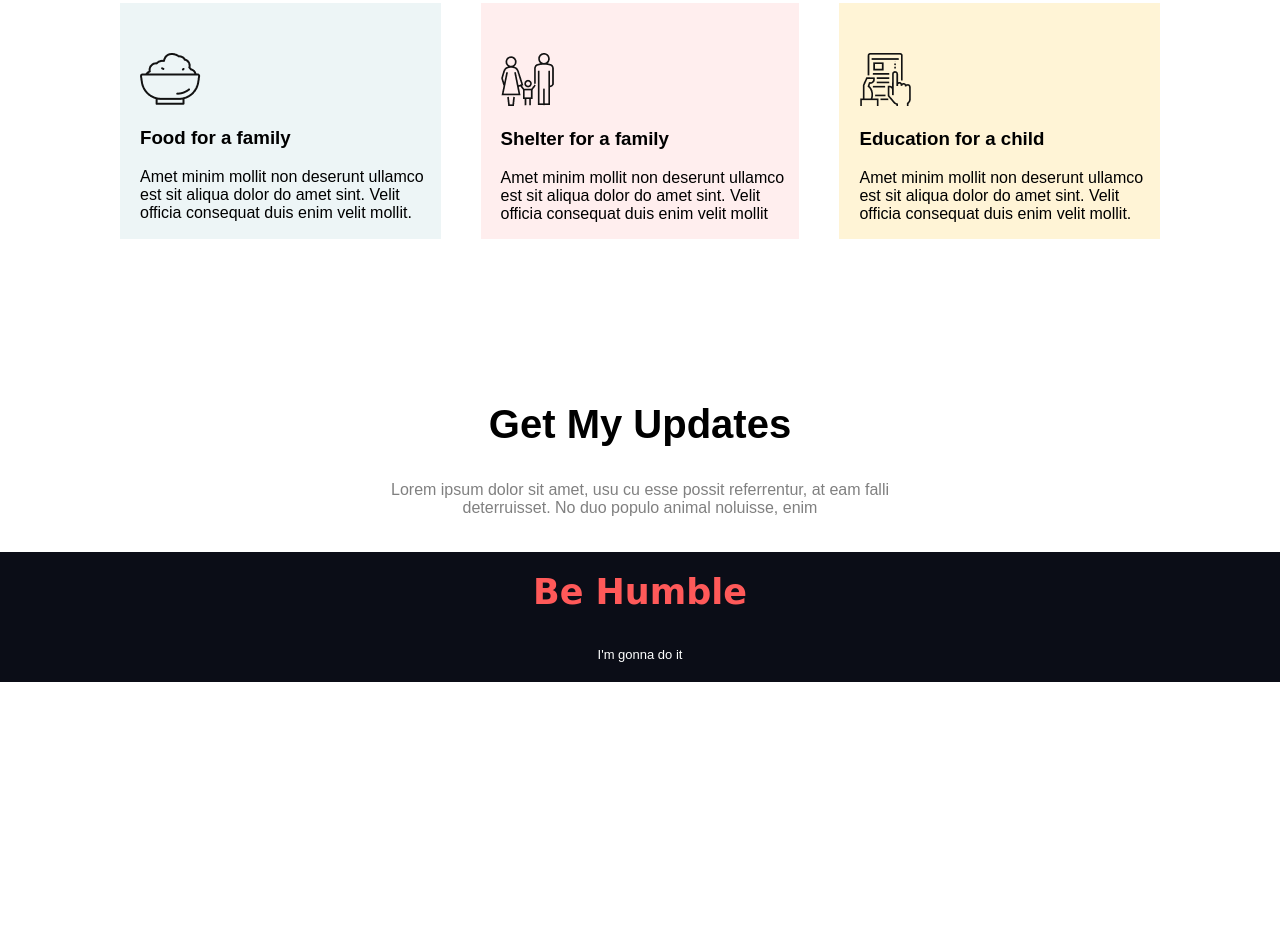
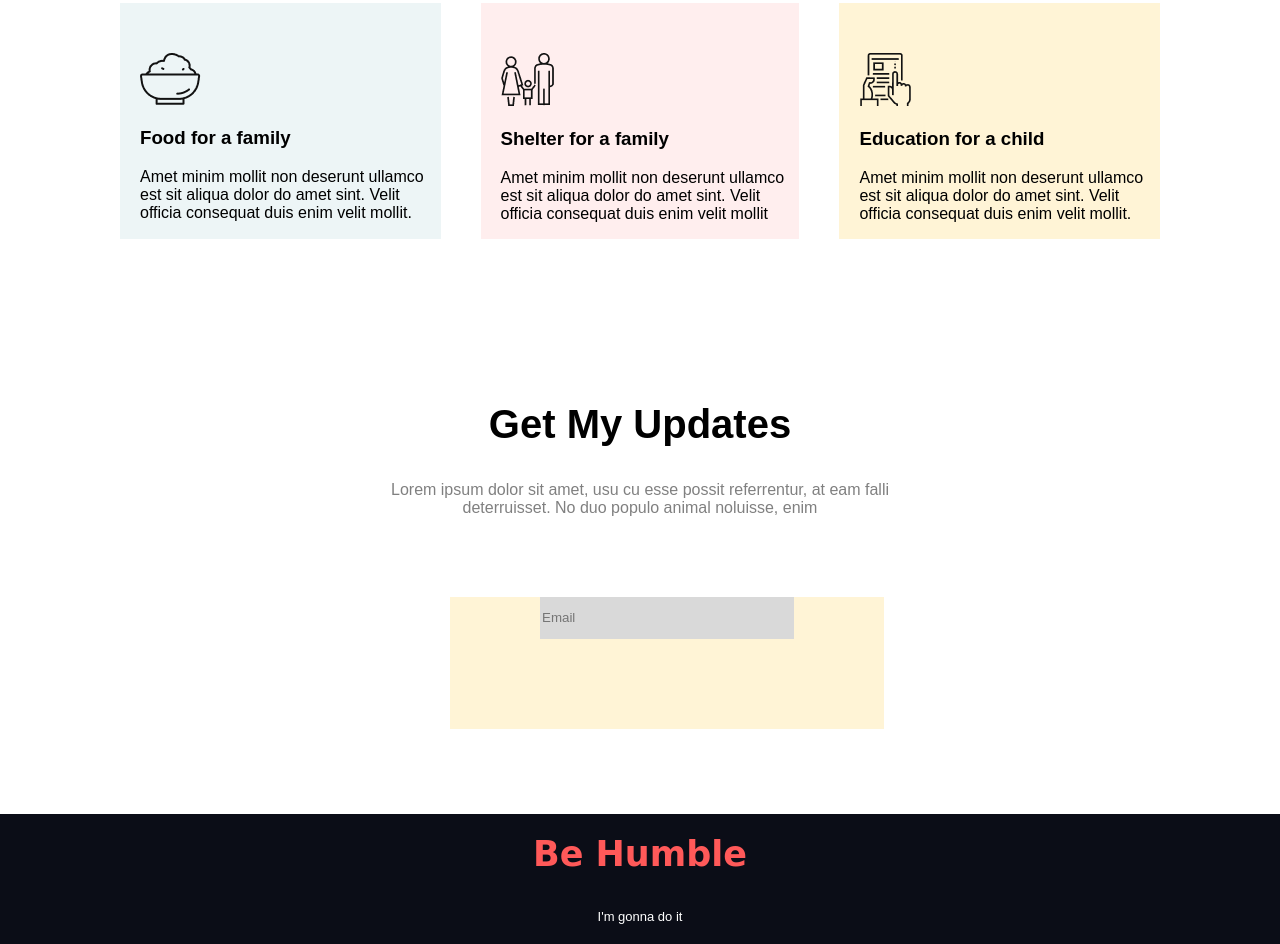
Before and after one commit to SynysterRudro/Milestone1-Assignment, a plain HTML site: page index.html in a window 1280 px wide. Shown: the part 1380-2324 px from the top of the page. Before the commit the page ends 2062 px from the top, so only its background shows below. Drawn offline with Linux system fonts and the light colour scheme; a web font is replaced by a local one.

Commit message:
get my updates template

```diff
--- a/index.html
+++ b/index.html
@@ -149,6 +149,10 @@
                 deterruisset. No duo populo animal noluisse, enim</p>
         </div>
 
+        <div>
+            <input id="email-field" type="email" placeholder="Email">
+        </div>
+
     </section>
 
 </body>
--- a/style.css
+++ b/style.css
@@ -147,6 +147,25 @@ h2 {
     margin-bottom: 40px;
 }
 
+#email-field {
+
+    margin-top: 50px;
+    margin-bottom: 50px;
+    margin-left: 450px;
+
+    border: none;
+    outline: none;
+
+    background-color: #D9D9D9;
+    height: 40px;
+    width: 250px;
+
+    border: 90px solid #FFF4D6;
+    border-top: 100px;
+
+
+}
+
 footer {
 
 
```
